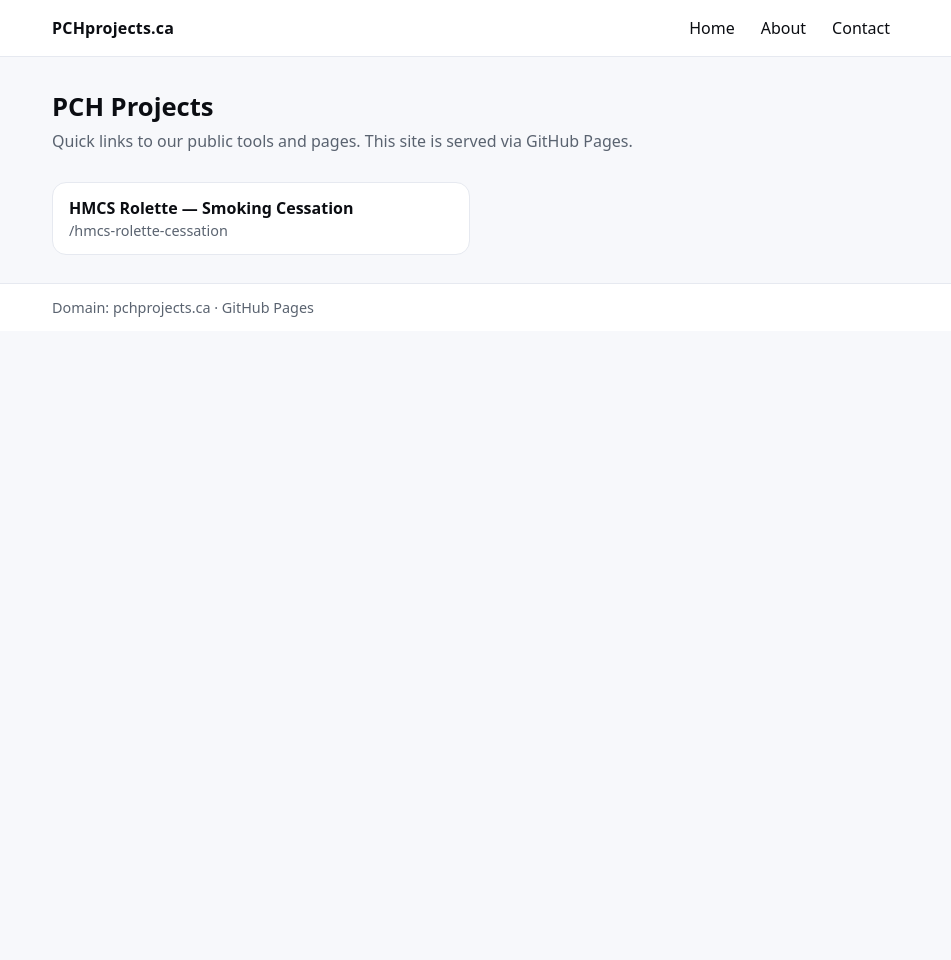
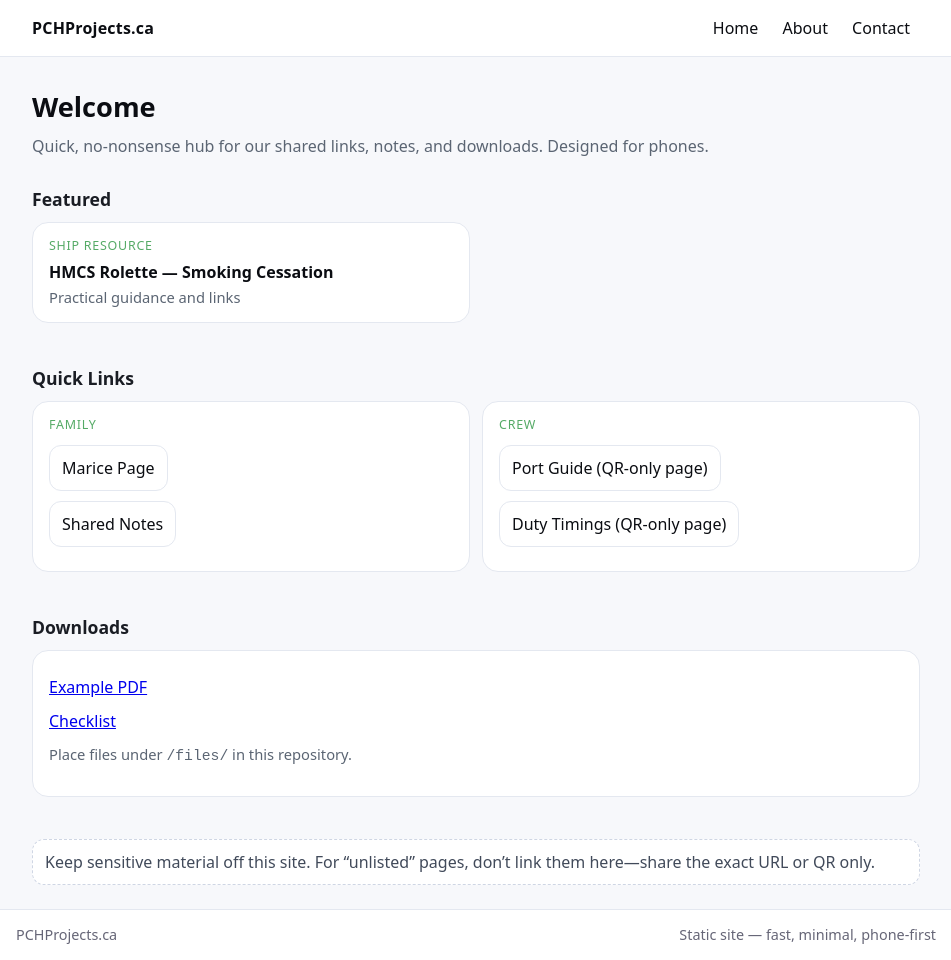
Before and after one commit to perfectfish1972/perfectfish1972.github.io, a plain HTML site: page index.html in a window 1280 px wide. Shown: the whole page, without its empty margins (164-1115 px from the left). Before the commit the page ends 800 px from the top, so only its background shows below. Drawn offline with Linux system fonts and the light colour scheme.

Commit message:
Update index.html
bolder

```diff
--- a/index.html
+++ b/index.html
@@ -1,36 +1,52 @@
 <!doctype html>
 <html lang="en">
-<meta charset="utf-8">
-<meta name="viewport" content="width=device-width, initial-scale=1">
-<title>PCH Projects</title>
+<head>
+  <meta charset="utf-8" />
+  <title>PCH Projects — Home</title>
+  <meta name="viewport" content="width=device-width, initial-scale=1" />
+  <meta name="description" content="PCH Projects — a simple personal site for shared links, notes, and downloads." />
   <style>
-  :root { --bg:#f7f8fb; --ink:#0b0d12; --muted:#5a6370; --card:#fff; --bd:#e6e9f0; --maxw:880px; --pad:16px; --r:14px; }
-  * { box-sizing: border-box; }
-  body { margin:0; font-family: system-ui, -apple-system, Segoe UI, Roboto, Ubuntu, Cantarell, Arial, sans-serif; background:var(--bg); color:var(--ink); }
-  .wrap { max-width: var(--maxw); margin: 0 auto; padding: 0 var(--pad); }
-  header { border-bottom:1px solid var(--bd); background:#fff; position:sticky; top:0; z-index:10; }
-  .bar { display:flex; align-items:center; justify-content:space-between; height:56px; }
-  .brand { font-weight:700; letter-spacing:.2px; }
-  nav a { text-decoration:none; color:var(--ink); padding:8px 10px; border-radius:8px; }
-  nav a:hover { background:#f0f2f6; }
-  .hero { padding:22px 0 12px; }
-  h1 { margin:10px 0 6px; font-size:1.6rem; }
-  p.lead { margin:0; color:var(--muted); }
-  .grid { display:grid; gap:12px; padding:18px 0 28px; }
-  @media(min-width:680px){ .grid { grid-template-columns: repeat(2, minmax(0,1fr)); } }
-  a.card { display:block; text-decoration:none; color:inherit; background:var(--card); border:1px solid var(--bd); border-radius:var(--r); padding:14px 16px; }
-  a.card:active { transform:scale(.995); }
-  .title { font-weight:600; }
-  .path { color:var(--muted); font-size:.9rem; margin-top:2px; }
-  footer { border-top:1px solid var(--bd); color:var(--muted); font-size:.9rem; padding:14px 0; background:#fff; }
-  .menu { display:flex; gap:6px; }
+    :root{
+      --bg:#f7f8fb; --ink:#0b0d12; --muted:#5b6573; --card:#fff; --bd:#e4e8f0;
+      --pad:16px; --r:16px; --maxw:920px;
+    }
+    *{box-sizing:border-box}
+    body{margin:0;background:var(--bg);color:var(--ink);
+      font:16px/1.5 system-ui,-apple-system,Segoe UI,Roboto,Ubuntu,Cantarell,Arial,sans-serif}
+    .wrap{max-width:var(--maxw);margin:0 auto;padding:0 var(--pad)}
+    header{position:sticky;top:0;z-index:20;background:#fff;border-bottom:1px solid var(--bd)}
+    .bar{display:flex;align-items:center;justify-content:space-between;height:56px}
+    .brand{font-weight:700;letter-spacing:.2px}
+    nav a{display:inline-block;text-decoration:none;color:var(--ink);padding:8px 10px;border-radius:10px}
+    nav a:hover{background:#f0f2f6}
+    .hero{padding:22px 0 10px}
+    h1{margin:8px 0 6px;font-size:1.7rem}
+    .lead{margin:0;color:var(--muted)}
+    .section{padding:18px 0 24px}
+    .section h2{font-size:1.1rem;margin:0 0 10px;color:#1a1d24}
+    .grid{display:grid;gap:12px}
+    @media(min-width:700px){.grid{grid-template-columns:repeat(2,minmax(0,1fr))}}
+    a.card, .card{display:block;text-decoration:none;color:inherit;background:var(--card);
+      border:1px solid var(--bd);border-radius:var(--r);padding:14px 16px}
+    a.card:active{transform:scale(.995)}
+    .eyebrow{font-size:.78rem;text-transform:uppercase;letter-spacing:.06em;color:#5a6;margin-bottom:4px}
+    .title{font-weight:650}
+    .sub{color:var(--muted);font-size:.92rem;margin-top:2px}
+    .list{margin:0;padding:0;list-style:none}
+    .list li{margin:10px 0}
+    .btnrow{display:flex;flex-wrap:wrap;gap:8px}
+    .btn{display:inline-block;padding:10px 12px;border-radius:12px;border:1px solid var(--bd);
+      text-decoration:none;color:inherit;background:#fff}
+    .notice{background:#fff;border:1px dashed #cfd6e4;padding:10px 12px;border-radius:12px;color:#414a5a}
+    footer{border-top:1px solid var(--bd);background:#fff;color:#667;font-size:.9rem}
+    .foot{padding:14px 0;display:flex;flex-wrap:wrap;gap:8px;justify-content:space-between;align-items:center}
   </style>
-
+</head>
+<body>
   <header>
     <div class="wrap bar">
-    <div class="brand">PCHprojects.ca</div>
-    <nav class="menu">
-      <!-- Add more pages later (create about.html, contact.html, etc.) -->
+      <div class="brand">PCHProjects.ca</div>
+      <nav aria-label="Primary">
         <a href="/">Home</a>
         <a href="/about.html">About</a>
         <a href="/contact.html">Contact</a>
@@ -39,21 +55,71 @@
   </header>
 
   <main class="wrap">
+    <!-- Hero -->
     <section class="hero">
-    <h1>PCH Projects</h1>
-    <p class="lead">Quick links to our public tools and pages. This site is served via GitHub Pages.</p>
+      <h1>Welcome</h1>
+      <p class="lead">Quick, no-nonsense hub for our shared links, notes, and downloads. Designed for phones.</p>
     </section>
 
-  <section class="grid" aria-label="Projects">
+    <!-- Featured (keep just one visible item for now) -->
+    <section class="section" aria-label="Featured">
+      <h2>Featured</h2>
+      <div class="grid">
         <a class="card" href="/hmcs-rolette-cessation/">
+          <div class="eyebrow">Ship Resource</div>
           <div class="title">HMCS Rolette — Smoking Cessation</div>
-    <div class="path">/hmcs-rolette-cessation</div>
+          <div class="sub">Practical guidance and links</div>
         </a>
+      </div>
     </section>
 
+    <!-- Quick Links (edit freely; these can be internal or external) -->
+    <section class="section" aria-label="Quick Links">
+      <h2>Quick Links</h2>
+      <div class="grid">
+        <div class="card">
+          <div class="eyebrow">Family</div>
+          <ul class="list">
+            <!-- Replace with real links; these are placeholders -->
+            <li><a href="/marice.html" class="btn">Marice Page</a></li>
+            <li><a href="/notes.html" class="btn">Shared Notes</a></li>
+          </ul>
+        </div>
+        <div class="card">
+          <div class="eyebrow">Crew</div>
+          <ul class="list">
+            <li><a href="#" class="btn">Port Guide (QR-only page)</a></li>
+            <li><a href="#" class="btn">Duty Timings (QR-only page)</a></li>
+          </ul>
+        </div>
+      </div>
+    </section>
+
+    <!-- Downloads (drop files in this repo and link directly) -->
+    <section class="section" aria-label="Downloads">
+      <h2>Downloads</h2>
+      <div class="card">
+        <ul class="list">
+          <li><a href="/files/example.pdf">Example PDF</a></li>
+          <li><a href="/files/checklist.pdf">Checklist</a></li>
+        </ul>
+        <p class="sub">Place files under <code>/files/</code> in this repository.</p>
+      </div>
+    </section>
+
+    <!-- Info / Notice -->
+    <section class="section" aria-label="Note">
+      <div class="notice">
+        Keep sensitive material off this site. For “unlisted” pages, don’t link them here—share the exact URL or QR only.
+      </div>
+    </section>
   </main>
 
   <footer>
-  <div class="wrap">Domain: pchprojects.ca · GitHub Pages</div>
+    <div class="wrap foot">
+      <div>PCHProjects.ca</div>
+      <div>Static site — fast, minimal, phone-first</div>
+    </div>
   </footer>
+</body>
 </html>
```
Lines whose indentation alone changed are shown as unchanged.
